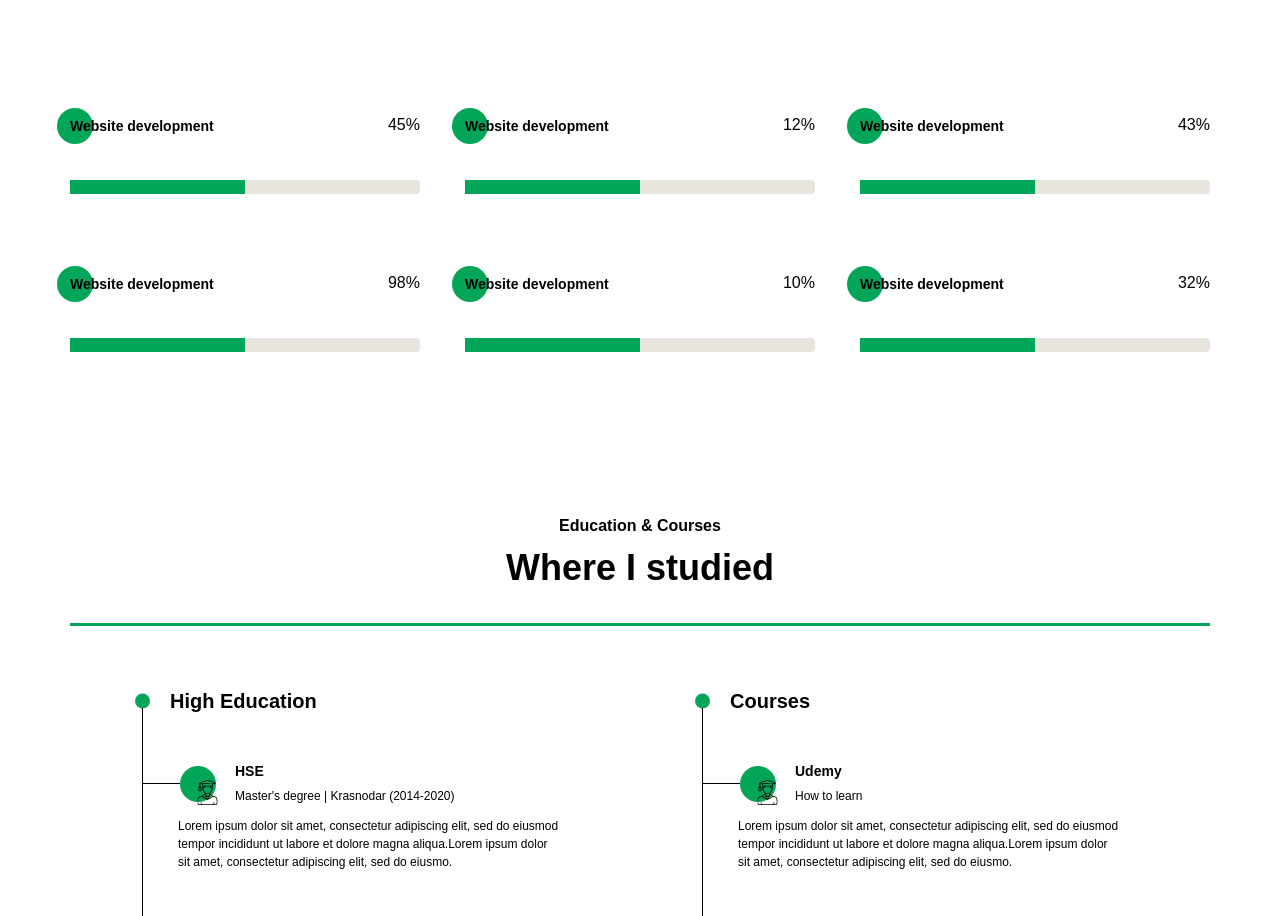
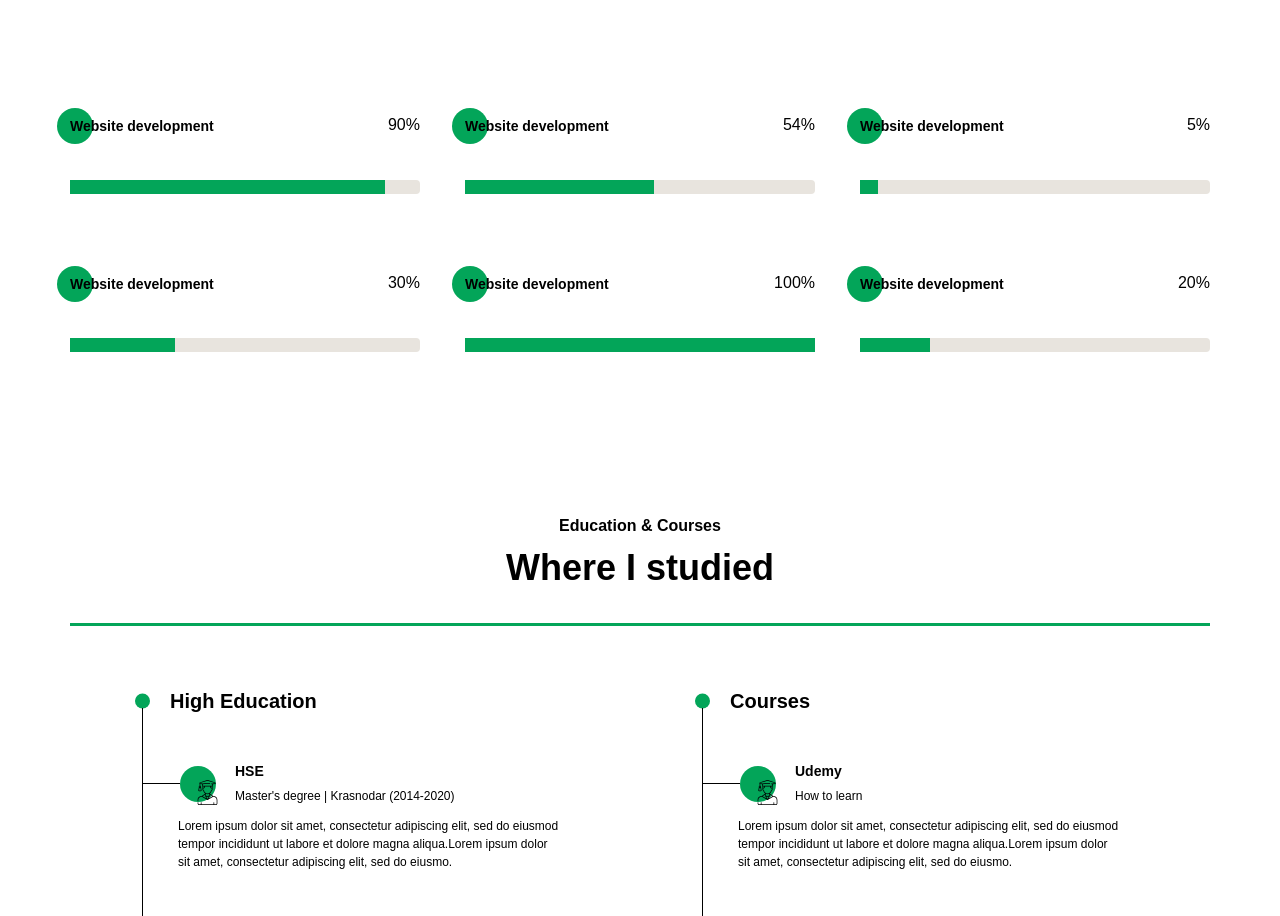
Before and after one commit to DmitriDanshin/DmitriDanshin.github.io, a Vue app: page / in a window 1280 px wide. Shown: the part 2487-3403 px from the top of the page. Built offline with nearby package versions, Linux system fonts and the light colour scheme; a web font is replaced by a local one.

Commit message:
Skills block was modified

```diff
--- a/src/assets/helpers/mixins.scss
+++ b/src/assets/helpers/mixins.scss
@@ -13,7 +13,7 @@
 }
 
 @mixin appear-animation {
-  animation: appear ease-in 0.75s;
+  animation: appear ease-in 1.5s;
 
   @keyframes appear {
     0% {
@@ -25,3 +25,14 @@
     }
   }
 }
+
+@mixin increase-width {
+  animation: width ease-in 0.75s;
+
+  @keyframes width {
+    0% {
+      width: 0;
+
+    }
+  }
+}
--- a/src/components/skills/Skills-block.vue
+++ b/src/components/skills/Skills-block.vue
@@ -60,57 +60,13 @@
         </div>
       </div>
 
-      <div class="skills__percents">
+      <div class="skills__percents" >
         <div class="skills__percents-wrapper">
-          <div class="skills__percents-item">
-            <div class="title title_fz14 skills__percents-title">Website development</div>
-            <div class="skills__percents-value">45%</div>
+          <div v-for="skill in skills" :key="skill" class="skills__percents-item">
+            <div class="title title_fz14 skills__percents-title">{{ skill.name }}</div>
+            <div class="skills__percents-value">{{ skill.percentage }}%</div>
             <div class="skills__percents-out">
-                <span style='width: 50%' class="skills__percents-in  ">
-                </span>
-            </div>
-          </div>
-          <div class="skills__percents-item">
-            <div class="title title_fz14 skills__percents-title">Website development</div>
-            <div class="skills__percents-value">12%</div>
-            <div class="skills__percents-out">
-                <span style='width: 50%' class="skills__percents-in  ">
-                </span>
-            </div>
-
-          </div>
-          <div class="skills__percents-item">
-            <div class="title title_fz14 skills__percents-title">Website development</div>
-            <div class="skills__percents-value">43%</div>
-            <div class="skills__percents-out">
-                <span style='width: 50%' class="skills__percents-in  ">
-                </span>
-            </div>
-
-          </div>
-          <div class="skills__percents-item">
-            <div class="title title_fz14 skills__percents-title">Website development</div>
-            <div class="skills__percents-value">98%</div>
-            <div class="skills__percents-out">
-                <span style='width: 50%' class="skills__percents-in  ">
-                </span>
-            </div>
-
-          </div>
-          <div class="skills__percents-item">
-            <div class="title title_fz14 skills__percents-title">Website development</div>
-            <div class="skills__percents-value">10%</div>
-            <div class="skills__percents-out">
-                <span style='width: 50%' class="skills__percents-in  ">
-                </span>
-            </div>
-
-          </div>
-          <div class="skills__percents-item">
-            <div class="title title_fz14 skills__percents-title">Website development</div>
-            <div class="skills__percents-value">32%</div>
-            <div class="skills__percents-out">
-                <span style='width: 50%' class="skills__percents-in  ">
+                <span :style="{width: `${skill.percentage}%`}" class="skills__percents-in  ">
                 </span>
             </div>
           </div>
@@ -122,7 +78,42 @@
 
 <script>
 export default {
-  name: "Skills-block"
+  name: "Skills-block",
+  data() {
+    return {
+      skills: [
+        {
+          name: "Website development",
+          percentage: 90,
+        },
+        {
+          name: "Website development",
+          percentage: 54,
+        },
+        {
+          name: "Website development",
+          percentage: 5,
+        },
+        {
+          name: "Website development",
+          percentage: 30,
+        },
+        {
+          name: "Website development",
+          percentage: 100,
+        },
+        {
+          name: "Website development",
+          percentage: 20,
+        }
+      ]
+    }
+  },
+  methods: {
+    foo() {
+      console.log("OK");
+    }
+  }
 }
 </script>
 
--- a/src/components/skills/skills.scss
+++ b/src/components/skills/skills.scss
@@ -1,6 +1,6 @@
 .skills {
 
-  padding:30px 10px 120px;
+  padding: 30px 10px 120px;
 
   &__wrapper {
     margin-top: 60px;
@@ -69,13 +69,15 @@
 
     }
 
+    @import "src/assets/helpers/mixins";
+
     &-in {
       display: block;
       height: 100%;
       background-color: $main-color;
       position: relative;
       overflow: hidden;
-
+      @include increase-width;
     }
 
     &-title {
```
